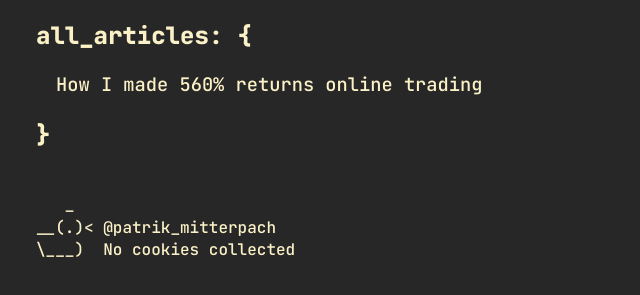
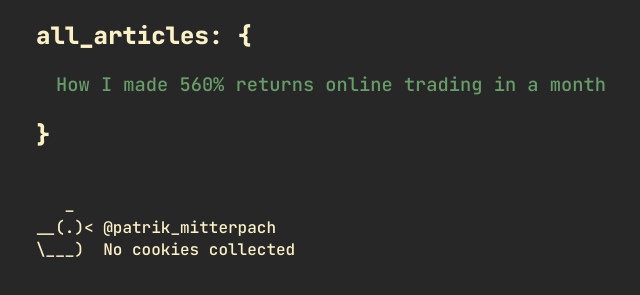
Before and after one commit to patrikmitterpach/patrikmitterpach.github.io, a plain HTML site: page blog/articles.html in a window 1280 px wide. Shown: the part 69-364 px from the top of the page, without its empty margins (304-944 px from the left). Drawn offline with Linux system fonts and the light colour scheme.

Commit message:
Update .css for hovering over headings

```diff
--- a/blog/articles.html
+++ b/blog/articles.html
@@ -27,7 +27,7 @@
 
 
         <a href="1.html">
-            <h3>How I made 560% returns online trading</h3>
+            <h3 class="link">How I made 560% returns online trading in a month</h3>
         </a>
           <h2>}</h2><br>
 
--- a/style.css
+++ b/style.css
@@ -32,9 +32,6 @@ h3 {
   font-weight: 500;
 	padding-left: 20px;
 }
-h3:hover {
-	color: #689d6a;
-}
 
 /* Blinking cursor */
 @keyframes blink {
@@ -50,6 +47,9 @@ h3:hover {
 }
 .blink {
 	animation: blink 2s ease-in-out infinite;
+}
+.link {
+	color: #689d6a;
 }
 
 /* Paragraphs */
```
